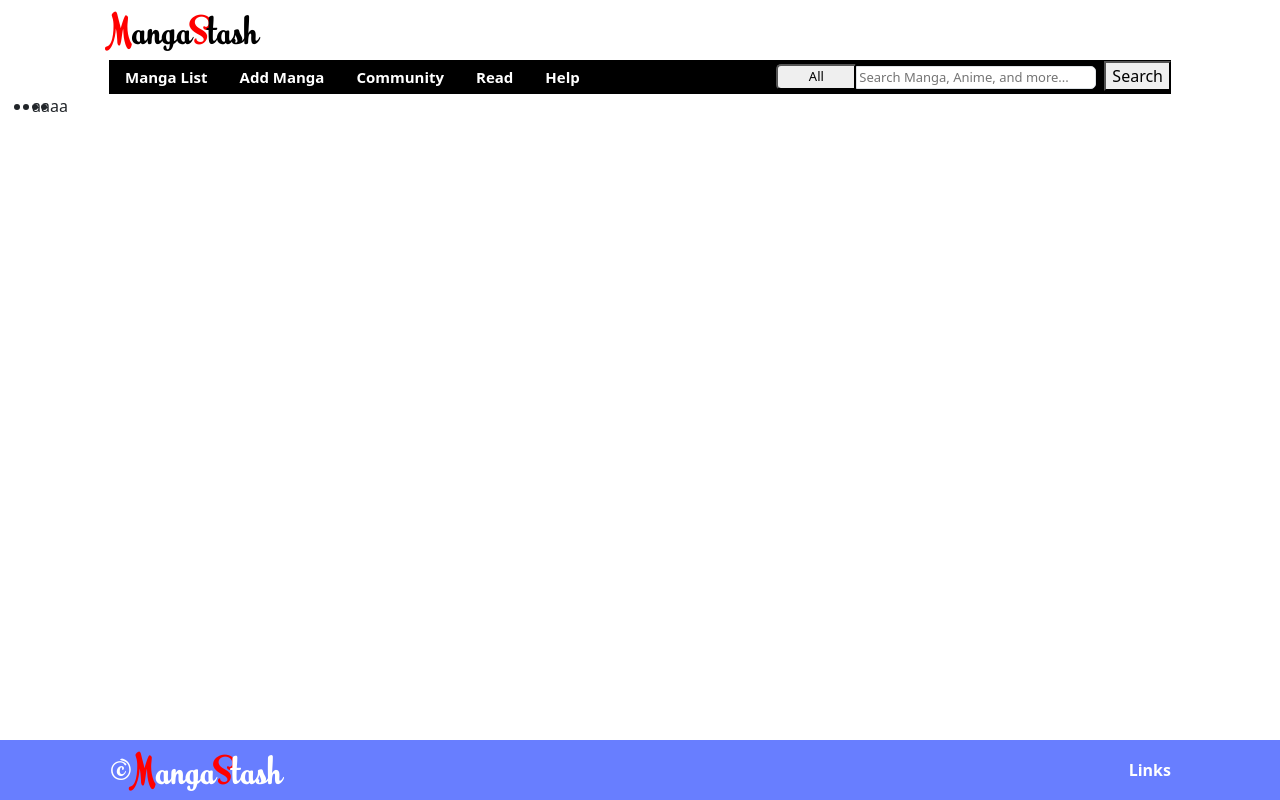
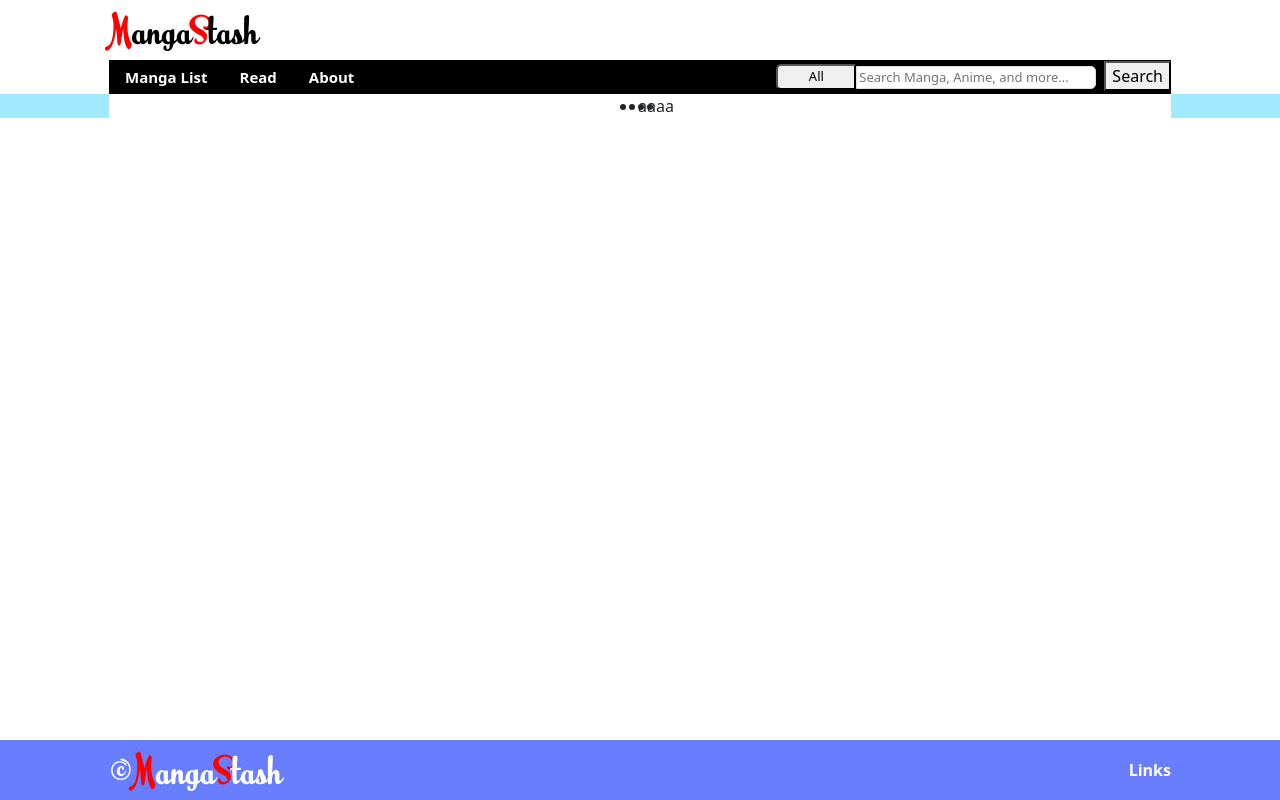
Before and after one commit to Kenhie94/manga_stash_app, a Vue app in the folder Front_End/: page /list in a window 1280 px wide. Built offline with nearby package versions, Linux system fonts and the light colour scheme.

Commit message:
Styled every router-link and repurpose navbar link

```diff
--- a/Front_End/src/components/layout/NavBar.vue
+++ b/Front_End/src/components/layout/NavBar.vue
@@ -11,10 +11,8 @@
     <div id="menubar_style" class="d-flex justify-content-between">
       <div class="d-flex align-items-center">
         <router-link to="/list" class="menubar_button d-flex align-items-center px-3">Manga List</router-link>
-        <router-link to="/add" class="menubar_button d-flex align-items-center px-3">Add Manga</router-link>
-        <router-link to="/community" class="menubar_button d-flex align-items-center px-3">Community</router-link>
         <span class="menubar_button d-flex align-items-center px-3">Read</span>
-        <span class="menubar_button d-flex align-items-center px-3">Help</span>
+        <router-link to="/about" class="menubar_button d-flex align-items-center px-3">About</router-link>
       </div>
       <div class="d-flex align-items-center">
         <div>
--- a/Front_End/src/main.js
+++ b/Front_End/src/main.js
@@ -6,8 +6,7 @@ import { createRouter, createWebHistory } from 'vue-router'
 import App from './App.vue'
 import HomePage from './views/HomePage.vue';
 import MangaListPage from './views/MangaListPage.vue'
-import AddMangaPage from './views/AddMangaPage.vue';
-import CommunityPage from './views/CommunityPage.vue';
+import AboutPage from './views/AboutPage.vue'
 import MangaSearchPage from './views/MangaSearchPage';
 import MangaDetailPage from './views/MangaDetailPage.vue'
 
@@ -16,8 +15,7 @@ import MangaDetailPage from './views/MangaDetailPage.vue'
 const routes = [
   { path: '/', component: HomePage },
   { path: '/list', component: MangaListPage},
-  { path: '/add', component: AddMangaPage },
-  { path: '/community', component: CommunityPage },
+  { path: '/about', component: AboutPage},
   { path: '/manga/:searchId', name: 'MangaSearch', component: MangaSearchPage },
   { path: '/manga/:id', name: 'MangaDetail', component: MangaDetailPage },
 ];
--- a/Front_End/src/views/AddMangaPage.vue
+++ b/Front_End/src/views/AboutPage.vue
@@ -5,11 +5,8 @@
         <NavBar />
       </header>
       <div id="manga_stash_style">
-        <div class="app_style_dimension mx-auto">
-          <MenuBar />
-        </div>
         <body class="app_style_dimension mx-auto">
-          <span>Add Manga</span>
+          <h1 class="d-flex justify-content-center">This is the about page:</h1>
         </body>
       </div>
     </div>
@@ -19,23 +16,31 @@
       </div>
     </footer>
   </div>
-  <RouterView />
 </template>
 
 <script>
-import NavBar from "../components/layout/NavBar.vue";
-import FooterBar from "../components/layout/FooterBar.vue";
+import NavBar from '@/components/layout/NavBar.vue';
+import FooterBar from '@/components/layout/FooterBar.vue';
 
 export default {
-  name: "App",
+  name: 'MyComponent',
   components: {
     NavBar,
     FooterBar
   },
+  data() {
+    return {
+      // Your data properties here
+    };
+  },
+  methods: {
+    // Your methods here
+  },
 };
 </script>
 
-<style>
-@import '../../public/css/font.css';
-@import '../../public/css/overview_style.css'
+<style scoped>
+/* Your component-specific styles here */
+@import "../../public/css/font.css";
+@import "../../public/css/overview_style.css";
 </style>
--- a/Front_End/src/views/CommunityPage.vue
+++ /dev/null
@@ -1,24 +0,0 @@
-!<template>
-  <div>
-    <!-- Your Vue template code here -->
-    <h1>Community</h1>
-  </div>
-</template>
-
-<script>
-export default {
-  name: 'MyComponent',
-  data() {
-    return {
-      // Your data properties here
-    };
-  },
-  methods: {
-    // Your methods here
-  },
-};
-</script>
-
-<style scoped>
-/* Your component-specific styles here */
-</style>
--- a/Front_End/src/views/MangaListPage.vue
+++ b/Front_End/src/views/MangaListPage.vue
@@ -4,17 +4,17 @@
       <header class="app_style_dimension mx-auto">
         <NavBar />
       </header>
+      <div id="manga_stash_style">
+        <body class="app_style_dimension mx-auto">
+          <ul class="d-flex justify-content-center">
+            <li>a</li>
+            <li>a</li>
+            <li>a</li>
+            <li>a</li>
+          </ul>
+        </body>
+      </div>
     </div>
-    <body>
-      <div>
-        <ul class="d-flex">
-          <li>a</li>
-          <li>a</li>
-          <li>a</li>
-          <li>a</li>
-        </ul>
-      </div>
-    </body>
     <footer>
       <div class="app_style_dimension mx-auto">
         <FooterBar />
@@ -47,6 +47,4 @@ export default {
 <style>
 @import "../../public/css/font.css";
 @import "../../public/css/overview_style.css";
-
-
 </style>
```
